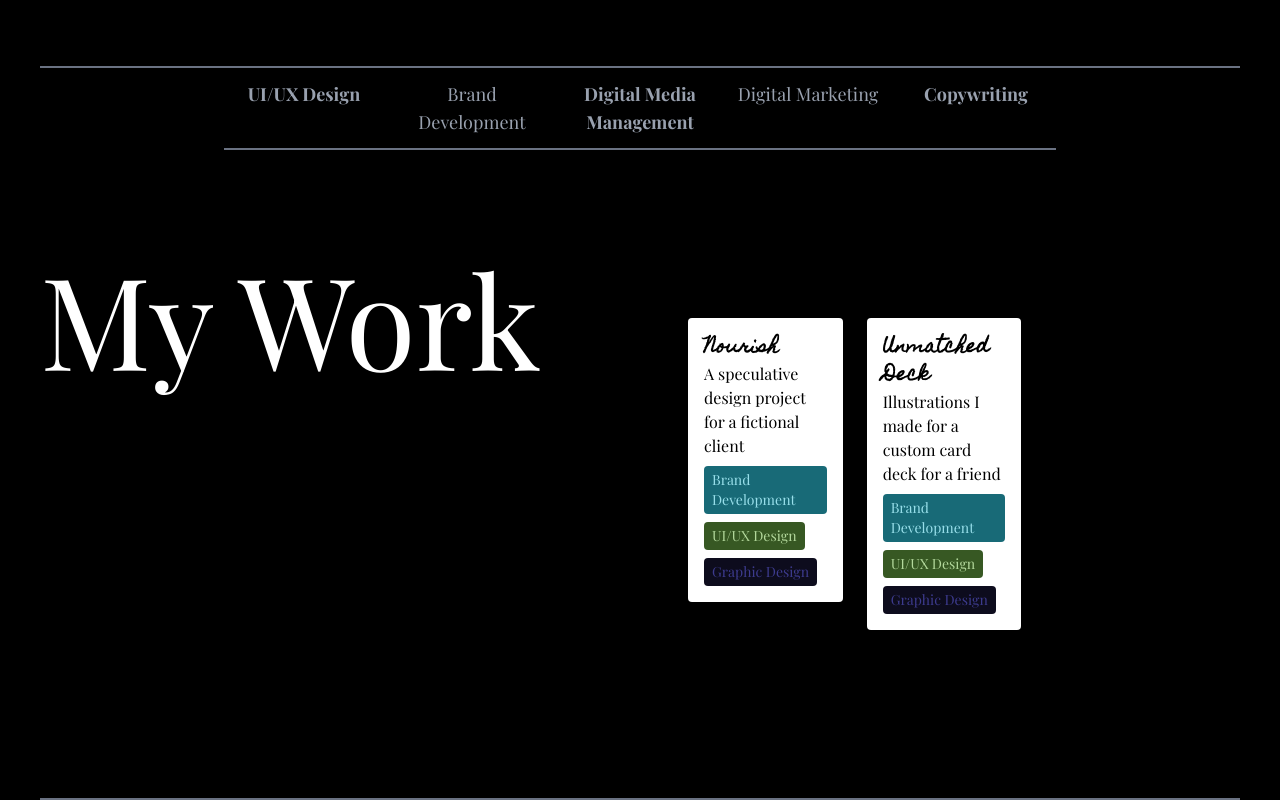
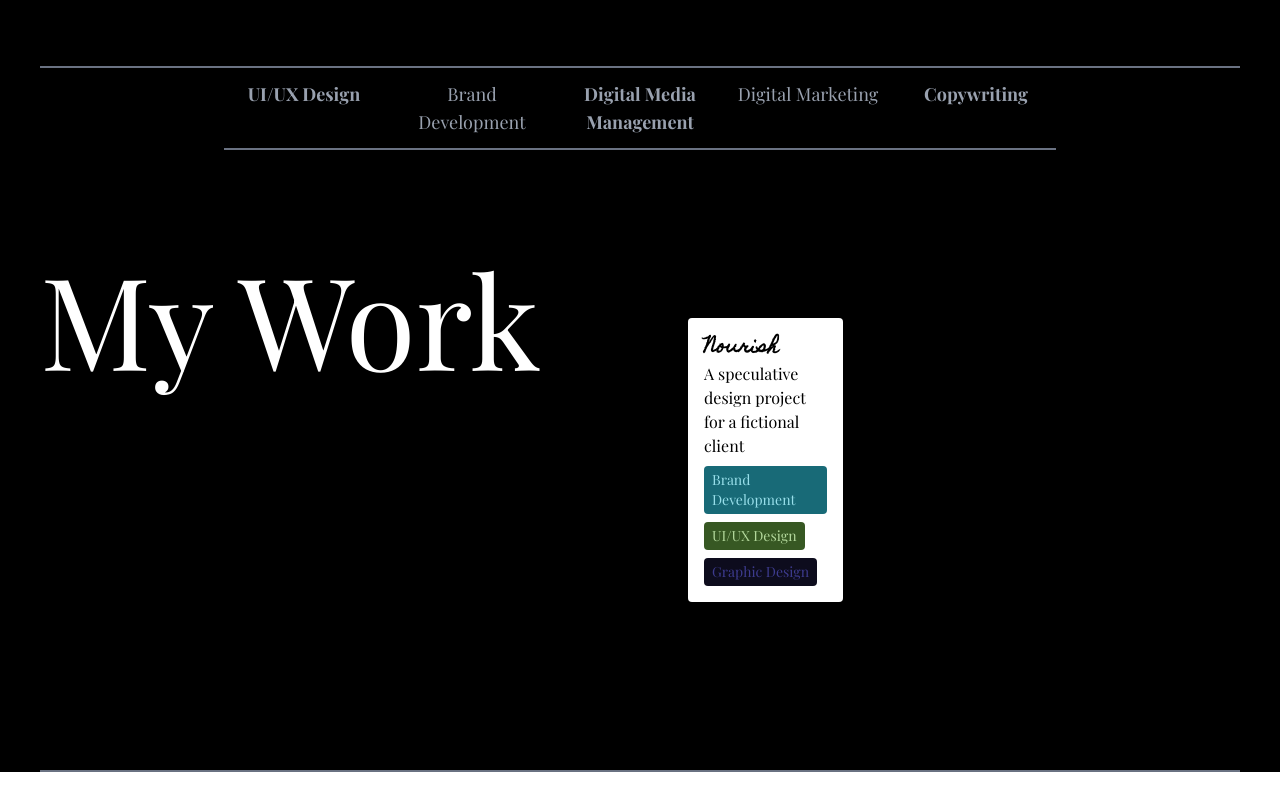
Before and after one commit to brendonmustdie/psychic-memory, a Next.js app: page / in a window 1280 px wide. Shown: the part 850-1650 px from the top of the page. After the commit the page ends 1622 px from the top, so only its background shows below. Built offline with nearby package versions, Linux system fonts and the light colour scheme; a web font is replaced by a local one.

Commit message:
Unmatched deck page initial commit

```diff
--- a/src/app/page.js
+++ b/src/app/page.js
@@ -48,13 +48,7 @@ export default function Home() {
             categories: ["Brand Development", "UI/UX Design", "Graphic Design"],
             path: "/projects/nourish",
         },
-        {
-            image: "",
-            title: "Unmatched Deck",
-            description: "Illustrations I made for a custom card deck for a friend",
-            categories: ["Brand Development", "UI/UX Design", "Graphic Design"],
-            path: "/projects/unmatcheddeck",
-        },
+
     ];
 
 
--- a/public/projects/unmatcheddeck/page.js
+++ b/src/app/projects/unmatcheddeck/page.js
@@ -3,6 +3,7 @@ import HeaderComp from "../../components/HeaderComp";
 import GenericContentComp from "../../components/GenericContentComp";
 import Image from "next/image";
 import HomeButtonComp from "@/app/components/HomeButtonComp";
+import NextProjectComp from "@/app/components/NextProjectComp";
 import WarningLabelComp from "@/app/components/WarningLabelComp";
 
 
```
